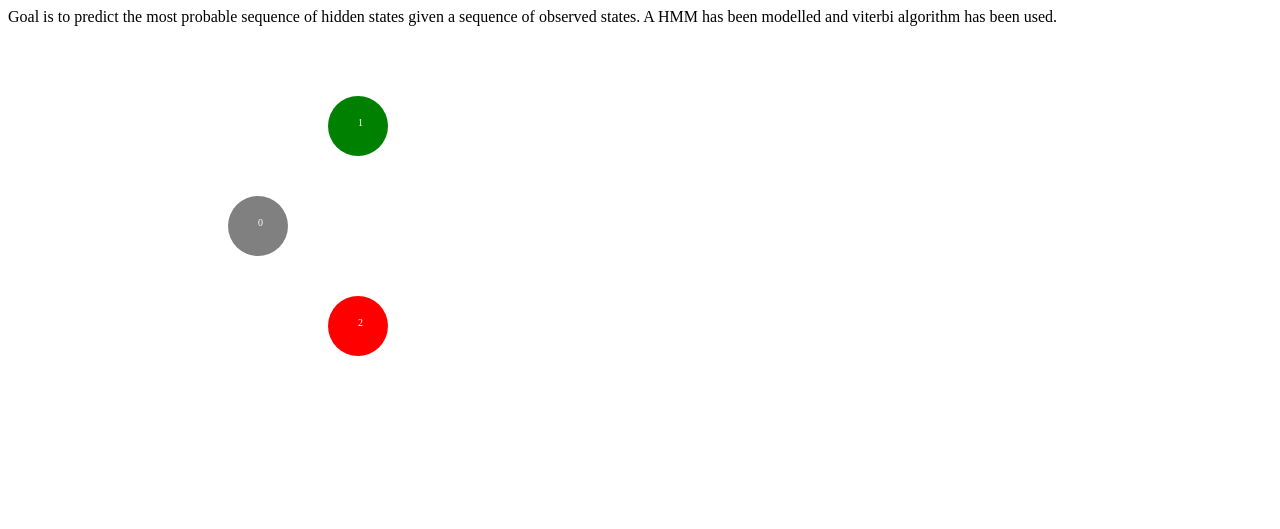
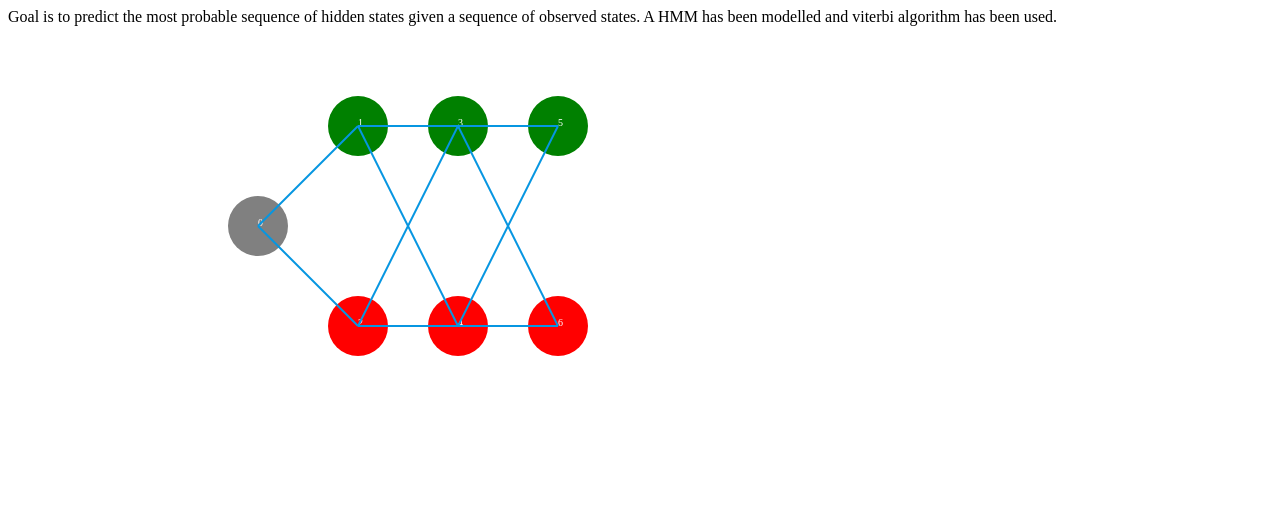
Before and after one commit to ajayrfhp/hmm_visualization, a plain HTML site: page index.html in a window 1280 px wide. Drawn offline with Linux system fonts and the light colour scheme.

Commit message:
cleaner code and added edges

```diff
--- a/index.html
+++ b/index.html
@@ -16,7 +16,10 @@
 		var observed_sequence = ['Normal','Cold','Dizzy'];
 		var container = null;
 		var circle_position_data = [];
-		var edges = null;
+		var edges = [];
+		var line,lines = null;
+		var text = null;
+		var textAttributes = null;
 		$(document).ready(function(){
 			data = {
 				'states' : ['Healthy','Fever'],
@@ -48,7 +51,7 @@
 					}
 				}
 			};
-			circle_data = [ 0,1,2 ];
+			circle_data = [ 0,1,2,3,4,5,6 ];
 			// Total number of Nodes = Number of states * Total States
 			// Properties of Node : Class
 			node = function(id,state,probability) {
@@ -106,6 +109,18 @@
 
 
 			// DETERMINE EDGES
+			for ( i = 0; i < layers.length - 1; i++){
+				for( j = 0; j < layers[i].cnt; j++ ){
+					this_node = layers[i].nodes[j];
+					for ( k = 0; k < layers[i+1].cnt; k++ ){
+						next_node = layers[i+1].nodes[k];
+						edges.push({'src' : { 'x' : this_node.x , 'y' : this_node.y},
+									'dest' : { 'x' : next_node.x , 'y' : next_node.y
+								}});
+
+					}
+				}
+			}
 
 
 			// EDGES DETERMINED
@@ -114,7 +129,7 @@
 
 			/// FORWARD PROPAGATION VITERBI START START START
 
-			answer = viterbi_compute(data,layers);
+			answer = viterbi_compute(data,layers,observed_sequence);
 
 			// VITERBI END END END. MOST OPTIMAL PATH DETERMINED
 
@@ -206,6 +221,18 @@
 
 
 			// LINE PROPERTIES
+			lines = d3.select(".container")
+				.selectAll("line")
+				.data(edges)
+				.enter()
+				.append("line")
+				.attr("x1",function(d) { return d.src.x })
+				.attr("y1",function(d) { return d.src.y })
+				.attr("x2",function(d) { return d.dest.x })
+				.attr("y2",function(d) { return d.dest.y })
+				.style("stroke","rgb(6,150,225)")
+				.style("stroke-width","2")
+
 
 
 
--- a/viterbi.js
+++ b/viterbi.js
@@ -1,4 +1,5 @@
-function viterbi_compute(data,layers){
+function viterbi_compute(data,layers,observed_sequence){
+
 	for( i = 0; i < layers.length; i++ ){
 					if( i == 0 ){
 						probability = 0;
```
Also changed, not shown: 1 other file.
